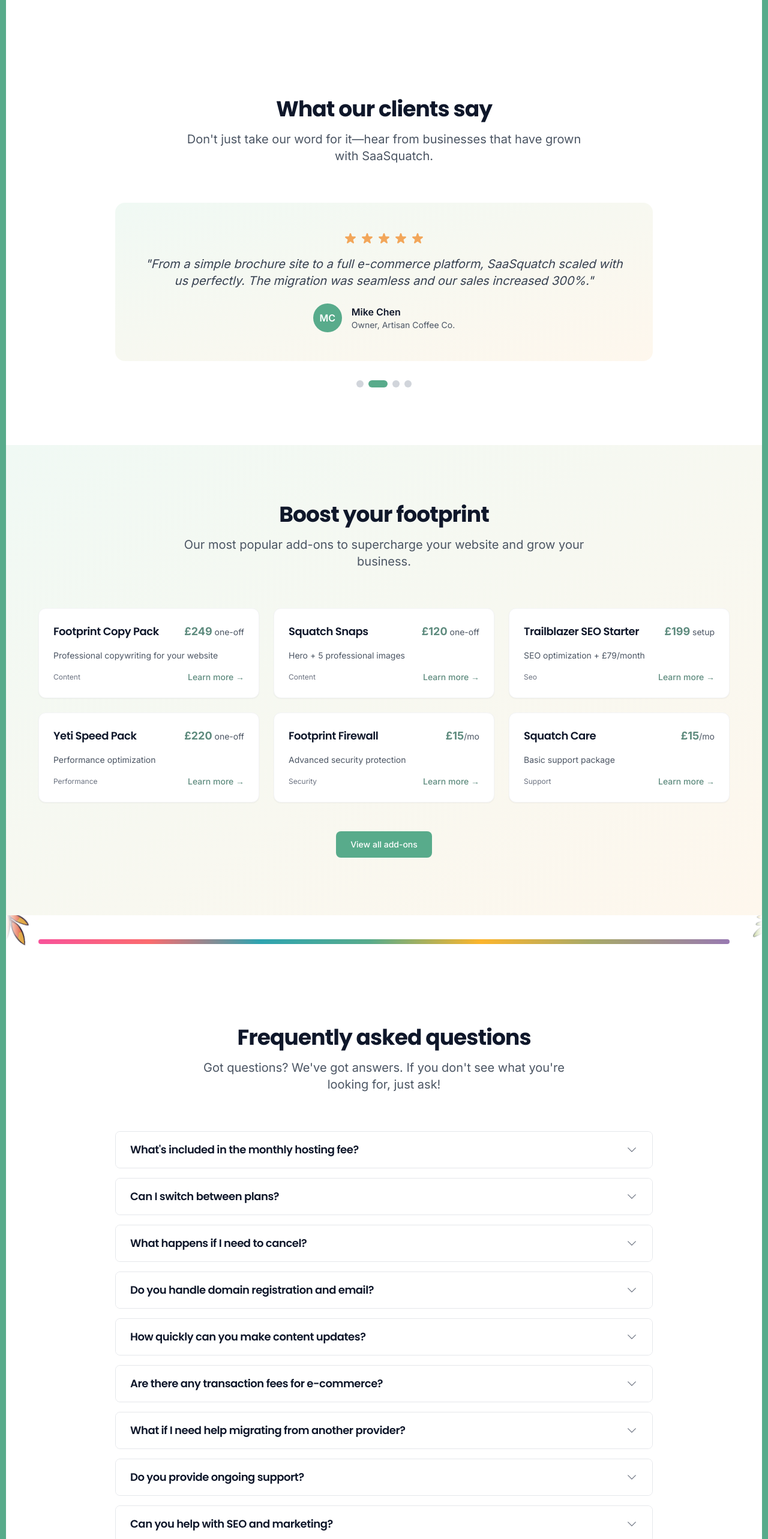
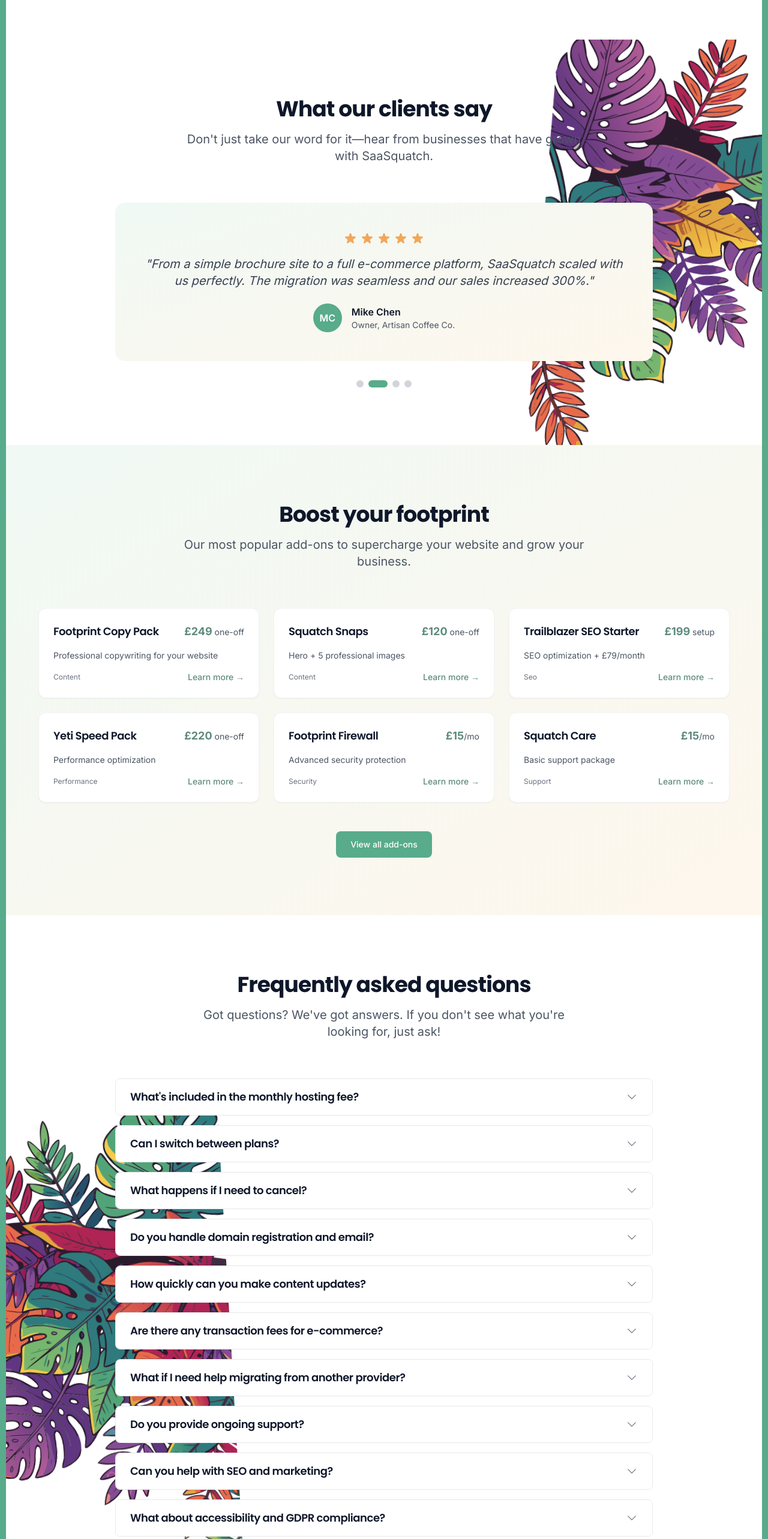
Before and after one commit to MidknightZERO/saasquatch-home, a Next.js app: page / in a window 1280 px wide. Shown: the part 2439-5005 px from the top of the page at 60% size. Built offline with nearby package versions, Linux system fonts and the light colour scheme.

Commit message:
Remove LeafDivider section; add left leaf to FAQ and right leaf to Testimonials

```diff
--- a/src/app/page.tsx
+++ b/src/app/page.tsx
@@ -5,7 +5,6 @@ import PricingOverview from '@/components/PricingOverview'
 import FeaturesSection from '@/components/FeaturesSection'
 import HeroReveal from '@/components/HeroReveal'
 import AddonsHighlight from '@/components/AddonsHighlight'
-import LeafDivider from '@/components/LeafDivider'
 import ContactForm from '@/components/ContactForm'
 import FAQ from '@/components/FAQ'
 
@@ -30,8 +29,6 @@ export default function HomePage() {
           {/* Customer Testimonials */}
           <TestimonialCarousel />
           <AddonsHighlight />
-          {/* Leaf divider between sections */}
-          <LeafDivider />
           {/* FAQ moved from pricing page */}
           <section id="faq">
             <FAQ />
--- a/src/components/FAQ.tsx
+++ b/src/components/FAQ.tsx
@@ -3,6 +3,7 @@
 import { useState } from 'react'
 import { motion, AnimatePresence } from 'framer-motion'
 import { ChevronDownIcon } from '@heroicons/react/24/outline'
+import Image from 'next/image'
 
 const faqs = [
   {
@@ -63,8 +64,32 @@ export default function FAQ() {
   }
 
   return (
-    <section className="section bg-white">
-      <div className="container mx-auto px-4 sm:px-6 lg:px-8">
+    <section className="section bg-white relative overflow-hidden">
+      {/* Left leaf decoration */}
+      <div className="absolute left-[-15%] top-1/2 -translate-y-1/2 w-[40vw] h-auto pointer-events-none z-10">
+        <motion.div
+          animate={{
+            rotate: [0, -10, 0],
+            y: [0, -10, 0],
+          }}
+          transition={{
+            duration: 8,
+            repeat: Infinity,
+            ease: 'easeInOut',
+            delay: 0.5,
+          }}
+        >
+          <Image
+            src="/left-cropped.svg"
+            alt="Left Leaf"
+            width={1000}
+            height={1000}
+            className="w-full h-full object-contain transform rotate-180 scale-[1.2]"
+          />
+        </motion.div>
+      </div>
+
+      <div className="container mx-auto px-4 sm:px-6 lg:px-8 relative z-20">
         <div className="text-center mb-16">
           <h2 className="text-3xl md:text-4xl font-heading font-bold text-dark mb-4">
             Frequently asked questions
--- a/src/components/LeafDivider.tsx
+++ /dev/null
@@ -1,65 +0,0 @@
-'use client'
-
-import { motion } from 'framer-motion'
-
-export default function LeafDivider() {
-  // Fade the edges without hiding the content by using a CSS mask
-  const edgeMask = {
-    WebkitMaskImage:
-      'linear-gradient(90deg, rgba(0,0,0,0) 0px, rgba(0,0,0,1) 24px, rgba(0,0,0,1) calc(100% - 24px), rgba(0,0,0,0) 100%)',
-    maskImage:
-      'linear-gradient(90deg, rgba(0,0,0,0) 0px, rgba(0,0,0,1) 24px, rgba(0,0,0,1) calc(100% - 24px), rgba(0,0,0,0) 100%)',
-  } as React.CSSProperties
-
-  return (
-    <div
-      className="relative select-none overflow-x-hidden overflow-y-visible py-16 md:py-10"
-      style={{ ...edgeMask, zIndex: 2147483647 as unknown as number, position: 'relative' }}
-    >
-      {/* stripe */}
-      <div className="color-stripe h-1 rounded-full max-w-6xl mx-auto" />
-
-      {/* flipped leaf group */}
-      <div className="pointer-events-none absolute inset-0 flex items-center justify-center rotate-180"
-           style={{ zIndex: 2147483647 as unknown as number }}>
-        {/* Left leaves (visually right after rotate) */}
-        <motion.div
-          initial={{ y: 10, opacity: 0.95, rotate: -6, scale: 1.1 }}
-          animate={{ y: [10, 0, 10] }}
-          transition={{ duration: 6, repeat: Infinity, ease: 'easeInOut' }}
-          className="absolute left-0 top-1/2 -translate-y-1/2 -translate-x-1/2 z-10"
-          style={{ willChange: 'transform, opacity' }}
-        >
-          <img
-            src="/left-cropped.svg"
-            alt="Decorative leaves"
-            width={420}
-            height={600}
-            className="w-auto h-[380px] md:h-[540px]"
-            draggable={false}
-          />
-        </motion.div>
-
-        {/* Right leaves (visually left after rotate) */}
-        <motion.div
-          initial={{ y: -8, opacity: 0.95, rotate: 6, scale: 1.1 }}
-          animate={{ y: [-8, 4, -8] }}
-          transition={{ duration: 7.5, repeat: Infinity, ease: 'easeInOut' }}
-          className="absolute right-0 top-1/2 -translate-y-1/2 translate-x-1/2 z-10"
-          style={{ willChange: 'transform, opacity' }}
-        >
-          <img
-            src="/right-cropped.svg"
-            alt="Decorative leaves"
-            width={420}
-            height={600}
-            className="w-auto h-[380px] md:h-[540px]"
-            draggable={false}
-          />
-        </motion.div>
-
-        {/* mask handles edge fade; no extra overlays needed */}
-      </div>
-    </div>
-  )
-}
--- a/src/components/TestimonialCarousel.tsx
+++ b/src/components/TestimonialCarousel.tsx
@@ -2,6 +2,7 @@
 
 import { useState, useEffect } from 'react'
 import { motion, AnimatePresence } from 'framer-motion'
+import Image from 'next/image'
 
 const testimonials = [
   {
@@ -54,8 +55,32 @@ export default function TestimonialCarousel() {
   }
 
   return (
-    <section className="section bg-white">
-      <div className="container mx-auto px-4 sm:px-6 lg:px-8">
+    <section className="section bg-white relative overflow-hidden">
+      {/* Right leaf decoration */}
+      <div className="absolute right-[-15%] top-1/2 -translate-y-1/2 w-[40vw] h-auto pointer-events-none z-10">
+        <motion.div
+          animate={{
+            rotate: [0, 10, 0],
+            y: [0, 10, 0],
+          }}
+          transition={{
+            duration: 8,
+            repeat: Infinity,
+            ease: 'easeInOut',
+            delay: 0.8,
+          }}
+        >
+          <Image
+            src="/right-cropped.svg"
+            alt="Right Leaf"
+            width={1000}
+            height={1000}
+            className="w-full h-full object-contain transform rotate-180 scale-[1.2]"
+          />
+        </motion.div>
+      </div>
+
+      <div className="container mx-auto px-4 sm:px-6 lg:px-8 relative z-20">
         <div className="text-center mb-16">
           <h2 className="text-3xl md:text-4xl font-heading font-bold text-dark mb-4">
             What our clients say
```
